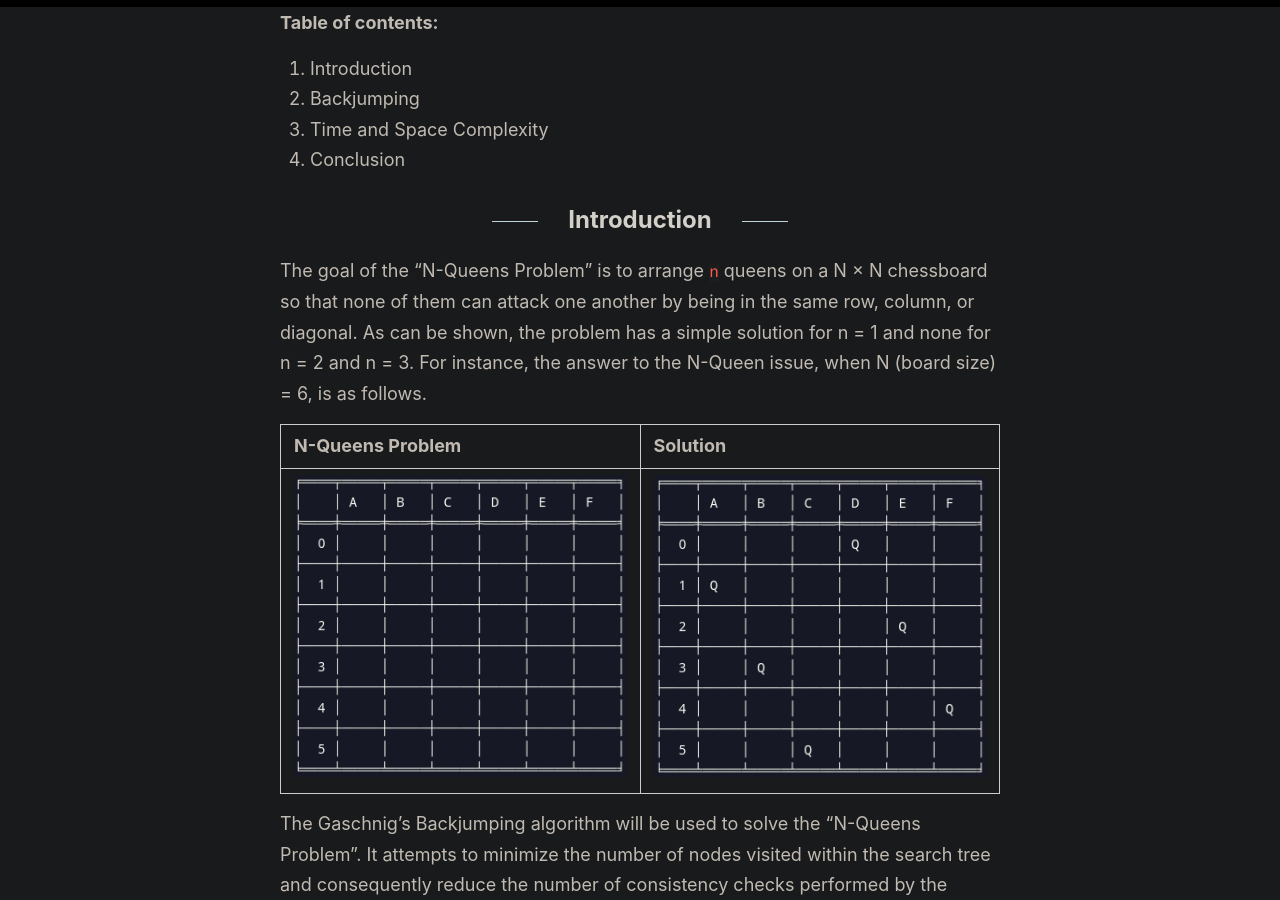
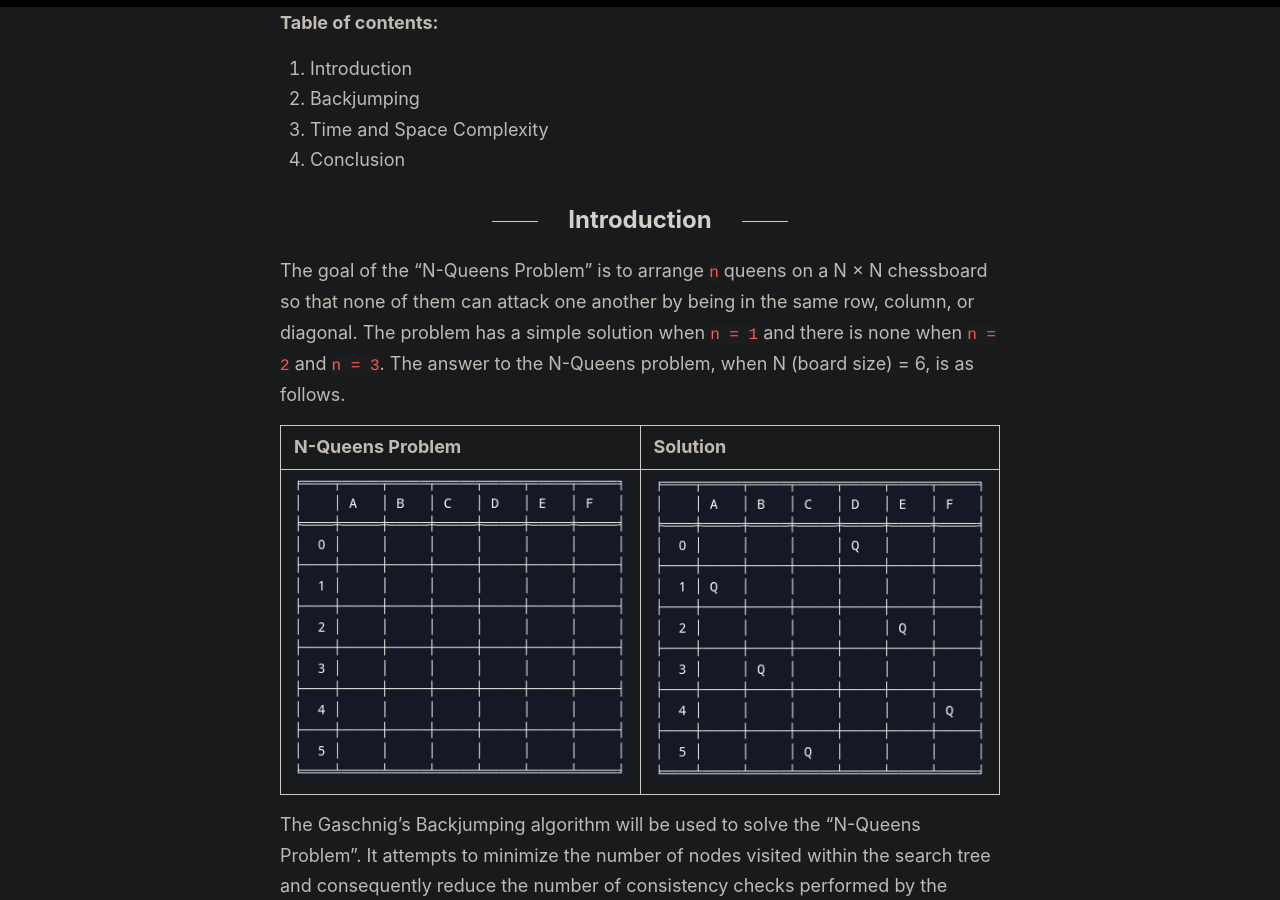
Before and after one commit to mr-chew/mr-chew.github.io, a Jekyll site: the page built from index.html, in a window 1280 px wide and 900 px high, scrolled down 367 px. Built offline with Jekyll 4.4.1, drawn with Linux system fonts in a browser that asks for light colours; the list of posts is cut into pages by our own code.

Commit message:
correct grammar

```diff
--- a/_posts/2022-8-20-Backjumping.md
+++ b/_posts/2022-8-20-Backjumping.md
@@ -14,7 +14,7 @@ We are going to cover the concept of Backjumping which is an improvement to the
 4. Conclusion
 
 ## Introduction
-The goal of the "N-Queens Problem" is to arrange `n` queens on a N × N chessboard so that none of them can attack one another by being in the same row, column, or diagonal. As can be shown, the problem has a simple solution for n = 1 and none for n = 2 and n = 3. For instance, the answer to the N-Queen issue, when N (board size) = 6, is as follows.
+The goal of the "N-Queens Problem" is to arrange `n` queens on a N × N chessboard so that none of them can attack one another by being in the same row, column, or diagonal. The problem has a simple solution when `n = 1` and there is none when `n = 2` and `n = 3`. The answer to the N-Queens problem, when N (board size) = 6, is as follows.
 
 N-Queens Problem | Solution
 ---|---
```
